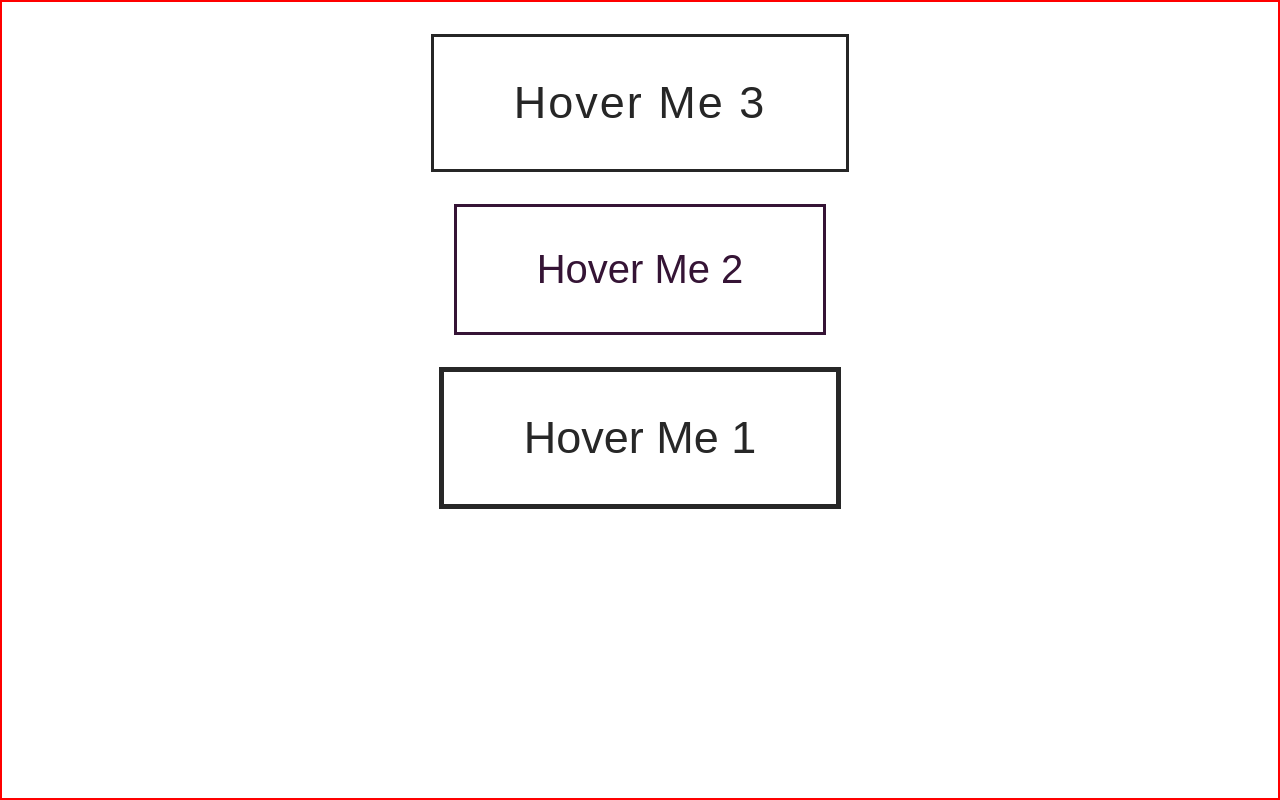
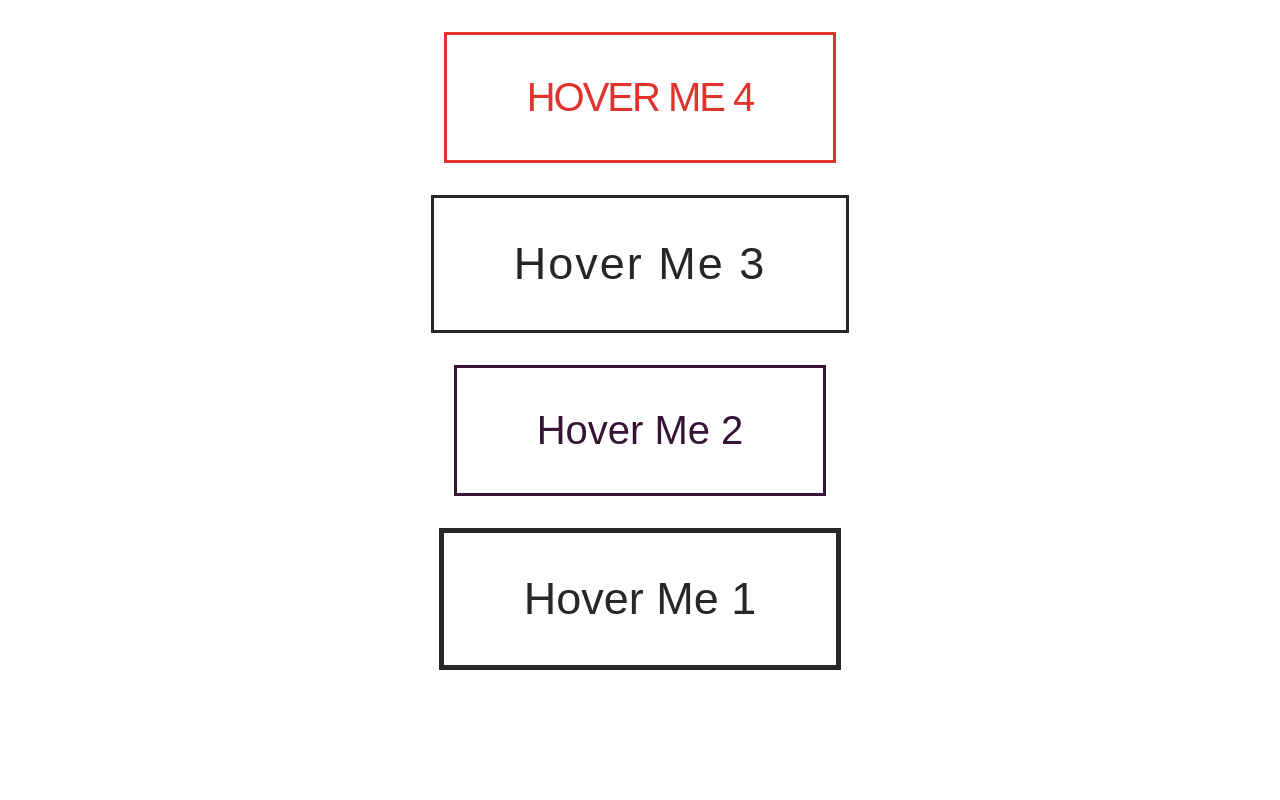
Before and after one commit to erick505alvarez/style-animator, a plain HTML site: page index.html in a window 1280 px wide. Drawn offline with Linux system fonts and the light colour scheme.

Commit message:
Add button 4

```diff
--- a/index.html
+++ b/index.html
@@ -13,6 +13,8 @@
 
     <div class="container">
 
+        <!-- button 4 -->
+        <a class="button-4" href="#">Hover Me 4</a>
         <!-- button 3 -->
         <a class="button-3" href="#">Hover Me 3</a>
         <!-- button 2 -->
--- a/styles/button-styles.css
+++ b/styles/button-styles.css
@@ -1,3 +1,21 @@
+/* button 4 */
+.button-4 {
+    color: #E1332D;
+    font-size: 40px;
+    font-family: 'roboto' sans-serif;
+    font-weight: 300;
+    text-transform: uppercase;
+    letter-spacing: -2px;
+    border: 3px solid #E1332D;
+    position: relative;
+    transition: 300ms;
+}
+.button-4:hover {
+    font-weight: 900;
+    letter-spacing: 10px;
+    border: 7px solid #E1332D;
+}
+
 /* button 3 */
 .button-3 {
     color: #262626;
--- a/styles/global.css
+++ b/styles/global.css
@@ -17,6 +17,7 @@ body {
 }
 
 .container {
+    /* border: 2px solid red; */
     display: flex;
     flex-direction: column;
     /* background-color: red; */
@@ -24,7 +25,6 @@ body {
     width: 100%;
     height: 100%;
     padding: 2rem;
-    border: 2px solid red;
     position: relative;
     align-items: center;
     gap: 2rem;
```
